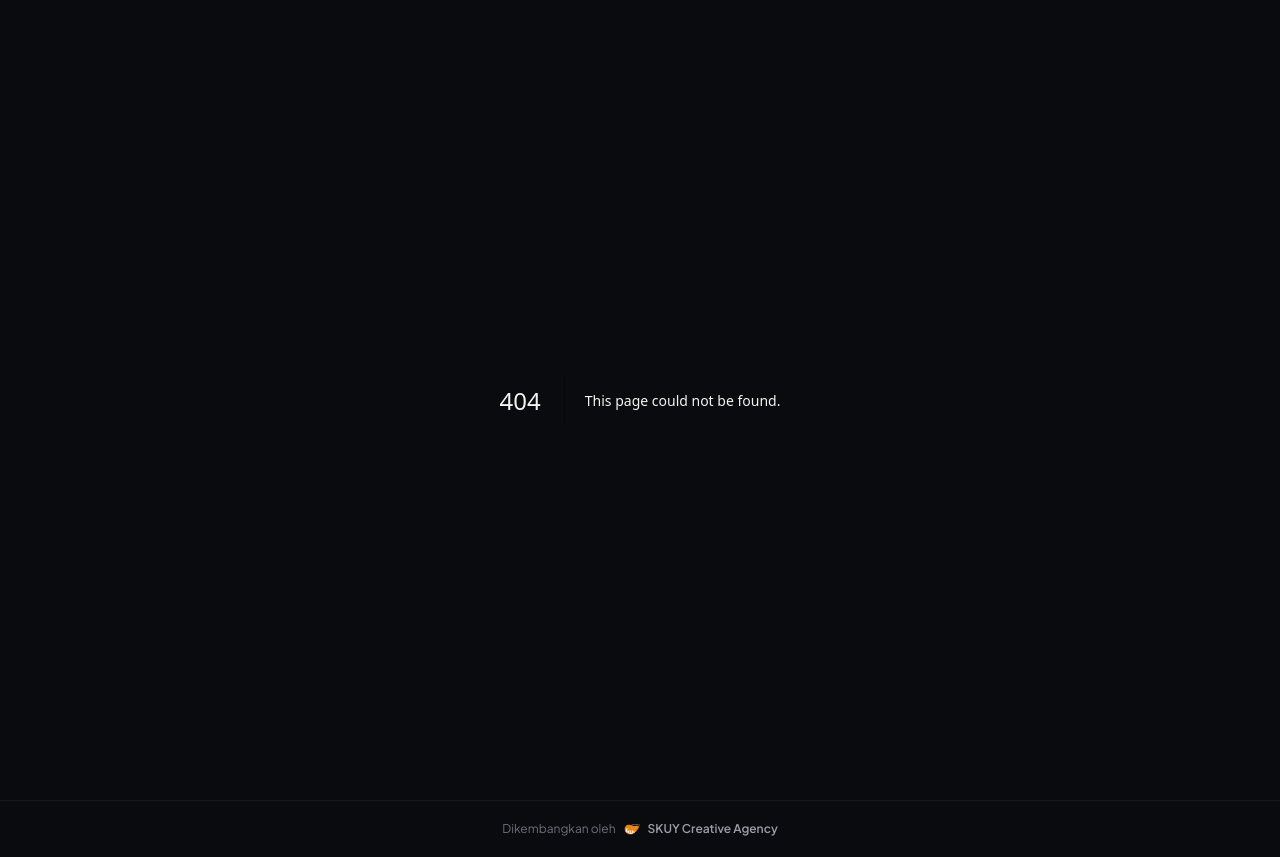
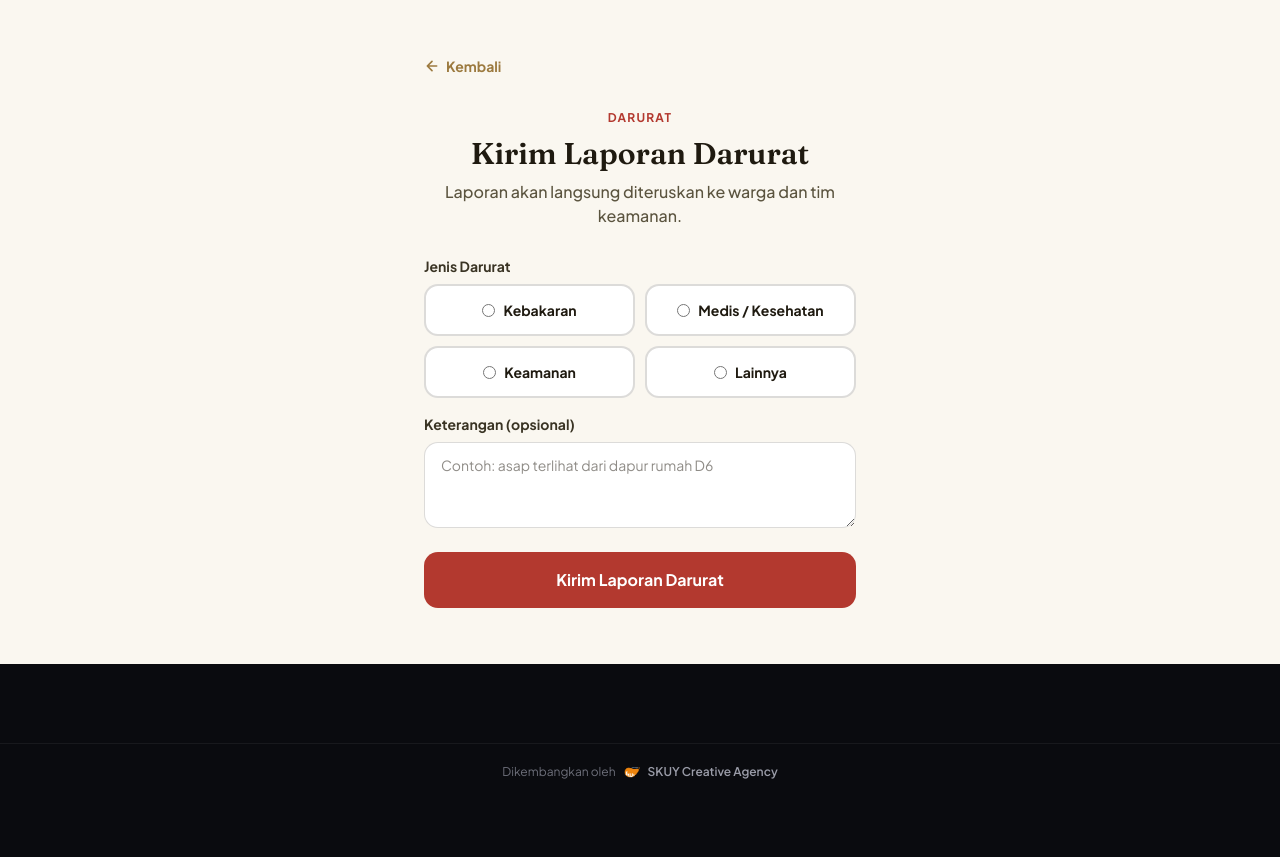
Before and after one commit to skuycreative-dev/warga-hinggil-mansion, a Next.js app: page /darurat in a window 1280 px wide. Before the commit this address had no page. After the commit the page ends 800 px from the top, so only its background shows below. Built offline with nearby package versions, Linux system fonts and the light colour scheme.

Commit message:
fix: tambah tombol kembali ke beranda di FAQ & Syarat Ketentuan, lengkapi fasilitas landing page (Bale Warga, Playground), hapus keterangan akses utama; feat: tambah halaman Tombol Darurat

```diff
--- /dev/null
+++ b/app/darurat/actions.ts
@@ -0,0 +1,51 @@
+'use server'
+
+import { redirect } from 'next/navigation'
+import { createClient } from '@/lib/supabase/server'
+
+export type DaruratState = {
+  error: string
+  success: boolean
+}
+
+export async function kirimDarurat(
+  prevState: DaruratState,
+  formData: FormData
+): Promise<DaruratState> {
+  const emergencyType = formData.get('emergency_type') as string
+  const description = formData.get('description') as string
+
+  if (!emergencyType) {
+    return { error: 'Pilih jenis darurat terlebih dahulu.', success: false }
+  }
+
+  const supabase = await createClient()
+
+  const {
+    data: { user },
+  } = await supabase.auth.getUser()
+
+  if (!user) {
+    redirect('/login')
+  }
+
+  const { data: profile } = await supabase
+    .from('profiles')
+    .select('house_id')
+    .eq('id', user.id)
+    .maybeSingle()
+
+  const { error } = await supabase.from('emergency_alerts').insert({
+    house_id: profile?.house_id ?? null,
+    reported_by: user.id,
+    emergency_type: emergencyType,
+    status: 'pending',
+    description: description || null,
+  })
+
+  if (error) {
+    return { error: error.message, success: false }
+  }
+
+  return { error: '', success: true }
+}
--- /dev/null
+++ b/app/darurat/page.tsx
@@ -0,0 +1,130 @@
+'use client'
+
+import { useActionState } from 'react'
+import Link from 'next/link'
+import { kirimDarurat, type DaruratState } from './actions'
+
+const initialState: DaruratState = { error: '', success: false }
+
+const jenisDarurat = [
+  { value: 'kebakaran', label: 'Kebakaran' },
+  { value: 'medis', label: 'Medis / Kesehatan' },
+  { value: 'keamanan', label: 'Keamanan' },
+  { value: 'lainnya', label: 'Lainnya' },
+]
+
+export default function DaruratPage() {
+  const [state, formAction, isPending] = useActionState(kirimDarurat, initialState)
+
+  return (
+    <main className="w-full" style={{ background: '#faf7f0' }}>
+      <div className="mx-auto w-full max-w-lg px-6 py-10 md:px-10 md:py-14">
+        <Link
+          href="/dashboard"
+          className="inline-flex items-center gap-1.5 text-sm font-bold"
+          style={{ color: '#9c7a3f' }}
+        >
+          <svg width="16" height="16" viewBox="0 0 24 24" fill="none" stroke="currentColor" strokeWidth="2.5" strokeLinecap="round" strokeLinejoin="round">
+            <path d="M19 12H5M12 19l-7-7 7-7" />
+          </svg>
+          Kembali
+        </Link>
+
+        <div className="mt-6 mb-7 text-center">
+          <span className="text-xs font-bold uppercase tracking-widest" style={{ color: '#b3392f' }}>
+            Darurat
+          </span>
+          <h1
+            className="mt-2 text-2xl font-bold md:text-3xl"
+            style={{ fontFamily: 'var(--font-fraunces), serif', color: '#1f1a10' }}
+          >
+            Kirim Laporan Darurat
+          </h1>
+          <p className="mt-2 text-sm font-medium md:text-base" style={{ color: '#5b543f' }}>
+            Laporan akan langsung diteruskan ke warga dan tim keamanan.
+          </p>
+        </div>
+
+        {state.success ? (
+          <div
+            className="rounded-2xl px-6 py-8 text-center"
+            style={{ background: '#ffffff', border: '1px solid rgba(26,19,5,0.08)' }}
+          >
+            <div className="text-lg font-bold" style={{ color: '#1f1a10' }}>
+              Laporan berhasil dikirim
+            </div>
+            <p className="mt-2 text-sm font-medium" style={{ color: '#5b543f' }}>
+              Tim keamanan dan warga sudah diberi tahu. Tetap tenang dan ikuti instruksi keamanan.
+            </p>
+            <Link
+              href="/dashboard"
+              className="mt-5 inline-block rounded-xl px-8 py-3 text-sm font-bold"
+              style={{ background: '#1a1305', color: '#f5f3ee' }}
+            >
+              Kembali ke Beranda
+            </Link>
+          </div>
+        ) : (
+          <form action={formAction} className="flex flex-col gap-4">
+            <div className="flex flex-col gap-2">
+              <label className="text-sm font-bold" style={{ color: '#3a3424' }}>
+                Jenis Darurat
+              </label>
+              <div className="grid grid-cols-2 gap-2.5">
+                {jenisDarurat.map((j) => (
+                  <label
+                    key={j.value}
+                    className="flex cursor-pointer items-center justify-center rounded-xl px-3 py-3.5 text-sm font-bold"
+                    style={{ background: '#ffffff', border: '2px solid rgba(26,19,5,0.15)', color: '#1f1a10' }}
+                  >
+                    <input type="radio" name="emergency_type" value={j.value} required className="mr-2" />
+                    {j.label}
+                  </label>
+                ))}
+              </div>
+            </div>
+
+            <div className="flex flex-col gap-2">
+              <label className="text-sm font-bold" style={{ color: '#3a3424' }}>
+                Keterangan (opsional)
+              </label>
+              <textarea
+                name="description"
+                rows={3}
+                placeholder="Contoh: asap terlihat dari dapur rumah D6"
+                className="rounded-xl px-4 py-3 text-sm"
+                style={{
+                  background: '#ffffff',
+                  border: '1px solid rgba(26,19,5,0.15)',
+                  color: '#1f1a10',
+                  fontFamily: 'inherit',
+                }}
+              />
+            </div>
+
+            {state.error ? (
+              <p className="text-sm font-semibold" style={{ color: '#b3392f' }}>
+                {state.error}
+              </p>
+            ) : null}
+
+            <button
+              type="submit"
+              disabled={isPending}
+              className="mt-2 rounded-xl py-4 text-base font-bold"
+              style={{
+                border: 'none',
+                background: '#b3392f',
+                color: '#ffffff',
+                opacity: isPending ? 0.7 : 1,
+                cursor: isPending ? 'default' : 'pointer',
+              }}
+            >
+              {isPending ? 'Mengirim...' : 'Kirim Laporan Darurat'}
+            </button>
+          </form>
+        )}
+      </div>
+    </main>
+  )
+}
--- a/app/faq/page.tsx
+++ b/app/faq/page.tsx
@@ -1,3 +1,4 @@
+import Link from 'next/link'
 import { createClient } from '@/lib/supabase/server'
 import AppHeader from '@/components/AppHeader'
 import FaqAccordion from '@/components/FaqAccordion'
@@ -14,7 +15,19 @@ export default async function FaqPage() {
     <>
       <AppHeader />
       <main className="w-full" style={{ background: '#faf7f0' }}>
-        <div className="mx-auto w-full max-w-3xl px-6 py-14 md:px-10 md:py-20">
+        <div className="mx-auto w-full max-w-3xl px-6 pt-6 md:px-10">
+          <Link
+            href="/"
+            className="inline-flex items-center gap-1.5 text-sm font-bold"
+            style={{ color: '#9c7a3f' }}
+          >
+            <svg width="16" height="16" viewBox="0 0 24 24" fill="none" stroke="currentColor" strokeWidth="2.5" strokeLinecap="round" strokeLinejoin="round">
+              <path d="M19 12H5M12 19l-7-7 7-7" />
+            </svg>
+            Kembali ke Beranda
+          </Link>
+        </div>
+        <div className="mx-auto w-full max-w-3xl px-6 pb-14 pt-6 md:px-10 md:pb-20">
           <div className="mb-8 text-center md:mb-10">
             <span
               className="text-xs font-bold uppercase tracking-widest md:text-sm"
--- a/app/page.tsx
+++ b/app/page.tsx
@@ -1,7 +1,6 @@
 'use client'
 
 import { useState } from 'react'
-import Image from 'next/image'
 import Link from 'next/link'
 import AppHeader from '@/components/AppHeader'
 
@@ -31,6 +30,8 @@ const features = [
 const facilities = [
   { title: 'Masjid', desc: 'Fasilitas ibadah di dalam kawasan, dekat dari setiap unit rumah.' },
   { title: 'Club House', desc: 'Ruang bersama untuk bersantai dan berkumpul warga.' },
+  { title: 'Bale Warga', desc: 'Pendopo komunal gaya joglo, titik kumpul warga dan penerima tamu klaster.' },
+  { title: 'Playground', desc: 'Area bermain anak yang aman, di dalam kawasan berpagar.' },
   { title: 'Jogging Track', desc: 'Jalur jogging teduh mengelilingi kawasan.' },
   { title: 'Keamanan 24 Jam', desc: 'One gate system dengan pos satpam, menjaga privasi seluruh penghuni.' },
 ]
@@ -197,16 +198,10 @@ export default function LandingPage() {
             className="mx-auto flex max-w-2xl flex-col gap-4 rounded-2xl px-6 py-6 md:px-8 md:py-8"
             style={{ background: 'rgba(255,255,255,0.03)', border: '1px solid rgba(255,255,255,0.08)' }}
           >
-            <div className="flex justify-between gap-4 border-b pb-3.5" style={{ borderColor: 'rgba(255,255,255,0.08)' }}>
+            <div className="flex justify-between gap-4">
               <span className="text-sm font-bold md:text-base" style={{ color: '#c7c9d2' }}>Alamat Klaster</span>
               <span className="text-right text-sm font-semibold md:text-base" style={{ color: '#f5f3ee' }}>
                 Bangen, Bangunjiwo, Kec. Kasihan, Kabupaten Bantul, D.I. Yogyakarta 55184
-              </span>
-            </div>
-            <div className="flex justify-between gap-4" style={{ }}>
-              <span className="text-sm font-bold md:text-base" style={{ color: '#c7c9d2' }}>Akses Utama</span>
-              <span className="text-right text-sm font-semibold md:text-base" style={{ color: '#f5f3ee' }}>
-                Terhubung ke jalur utama Bantul - Kota Yogyakarta
               </span>
             </div>
           </div>
--- a/app/syarat-ketentuan/page.tsx
+++ b/app/syarat-ketentuan/page.tsx
@@ -1,3 +1,4 @@
+import Link from 'next/link'
 import { createClient } from '@/lib/supabase/server'
 import AppHeader from '@/components/AppHeader'
 
@@ -21,7 +22,19 @@ export default async function SyaratKetentuanPage() {
     <>
       <AppHeader />
       <main className="w-full" style={{ background: '#faf7f0' }}>
-        <div className="mx-auto w-full max-w-3xl px-6 py-14 md:px-10 md:py-20">
+        <div className="mx-auto w-full max-w-3xl px-6 pt-6 md:px-10">
+          <Link
+            href="/"
+            className="inline-flex items-center gap-1.5 text-sm font-bold"
+            style={{ color: '#9c7a3f' }}
+          >
+            <svg width="16" height="16" viewBox="0 0 24 24" fill="none" stroke="currentColor" strokeWidth="2.5" strokeLinecap="round" strokeLinejoin="round">
+              <path d="M19 12H5M12 19l-7-7 7-7" />
+            </svg>
+            Kembali ke Beranda
+          </Link>
+        </div>
+        <div className="mx-auto w-full max-w-3xl px-6 pb-14 pt-6 md:px-10 md:pb-20">
           <div className="mb-8 md:mb-10">
             <span
               className="text-xs font-bold uppercase tracking-widest md:text-sm"
```
